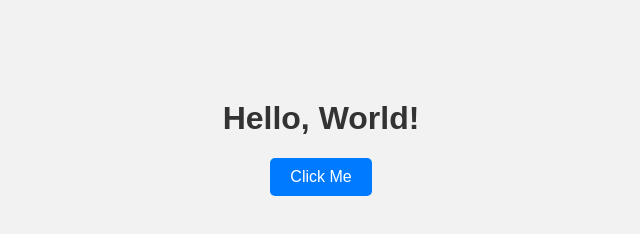
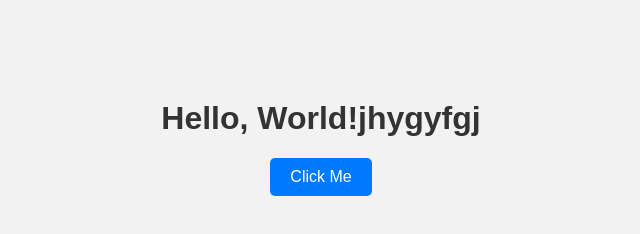
Before and after one commit to Abhikale10/Zidio, a plain HTML site: page index.html in a window 1280 px wide. Shown: the whole page, without its empty margins (319-959 px from the left). Drawn offline with Linux system fonts and the light colour scheme.

Commit message:
Initial commit

```diff
--- a/index.html
+++ b/index.html
@@ -8,7 +8,7 @@
 </head>
 <body>
   <div class="container">
-    <h1>Hello, World!</h1>
+    <h1>Hello, World!jhygyfgj</h1>
     <button id="clickMeBtn">Click Me</button>
     <p id="message"></p>
   </div>
```
